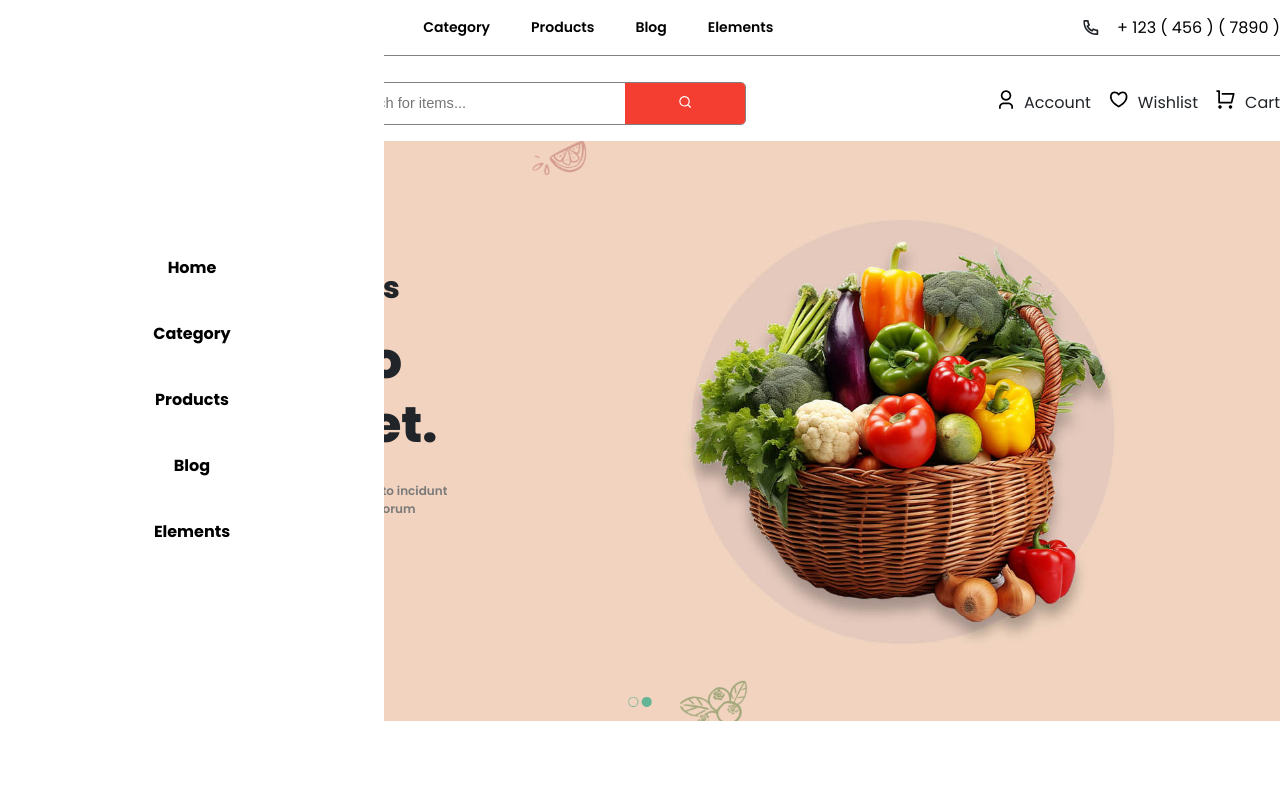
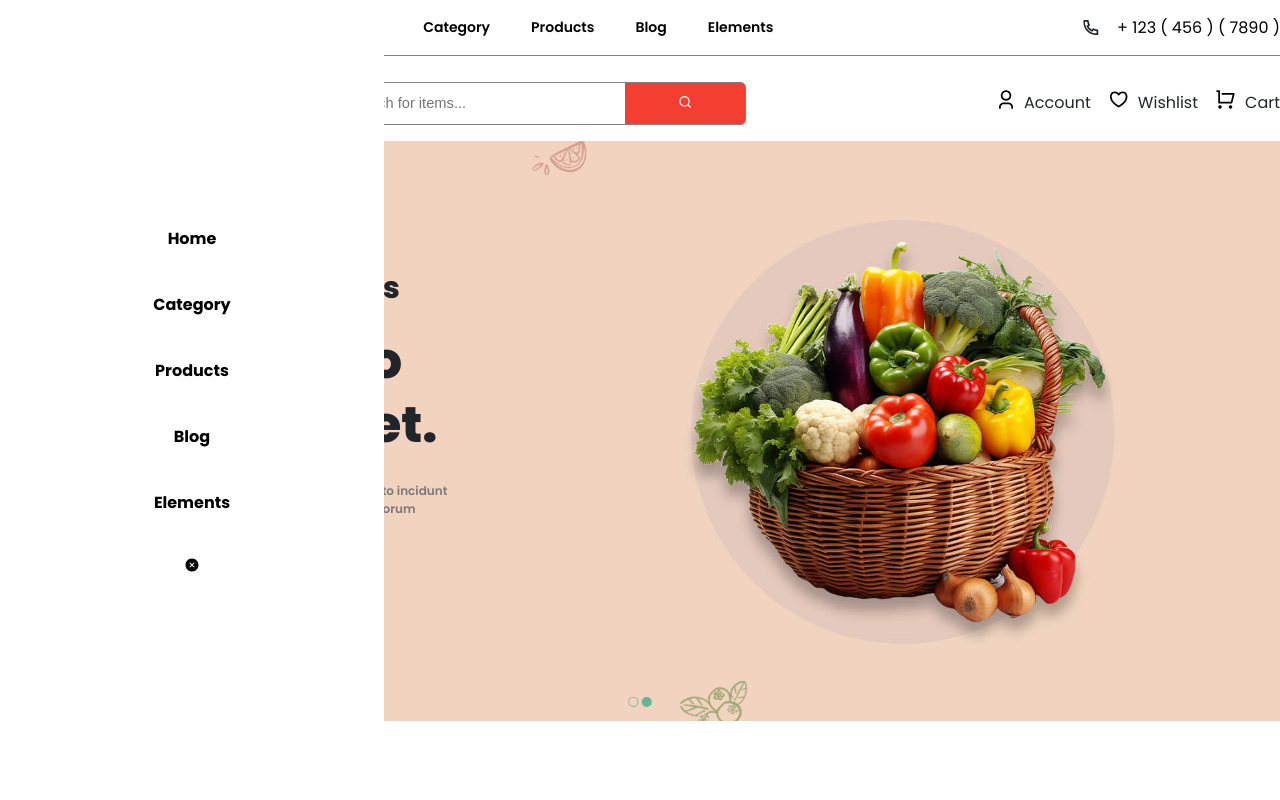
Before and after one commit to adisagar2003/reactjs-food-ecommerceapp, a React (Vite) app: page / in a window 1280 px wide. Both pictures are taken after a click on the link 15 px from the left and 27 px from the top of the page. Shown: the top 800 px of the page. Built offline with nearby package versions, Linux system fonts and the light colour scheme.

Commit message:
Added close button to the sidebar

```diff
--- a/src/Components/Header/Header.css
+++ b/src/Components/Header/Header.css
@@ -68,13 +68,18 @@
     gap: 10px;
 }
 
-.header-sidebar.active > a {
+.header-sidebar > a {
     font-weight: 700;
     padding: 1rem;
     position: relative;
+    display: none;
 }
 
-.header-sidebar.active > a::before {
+.header-sidebar.active > a {
+    display: flex;
+}
+
+.header-sidebar > a::before {
     content: "";
     position: absolute;
     bottom: 0px;
@@ -82,7 +87,7 @@
     height: 4px;
     background-color: black;
     right: 0px;
-    transition: .2s all;
+    transition: .4s all;
 }
 
 .header-sidebar.active > a:hover{
@@ -97,7 +102,15 @@
 .header-sidebar {
     width: 0%;
     background-color: white;
+    position: relative;
     transition: .5s all;
+    overflow:hidden;
+    transition: .2s all;
+}
+
+.header-close-circle {
+    position: absolute;
+    left: 0px;
 }
 
 @media (max-width: 768px) {
--- a/src/Components/Header/Header.jsx
+++ b/src/Components/Header/Header.jsx
@@ -1,6 +1,7 @@
 import React from 'react'
 import PhoneIcon from "../../assets/icons/phone.svg";
 import Menu from "../../assets/icons/menu.png";
+import { IoIosCloseCircle } from "react-icons/io";
 import "./Header.css";
 function Header() {
   const [headerSidebar, setHeaderSidebar] = React.useState(false);
@@ -13,6 +14,7 @@ function Header() {
             <a>Products</a>
             <a>Blog</a>
             <a>Elements</a>
+            <a onClick={()=>{setHeaderSidebar(false)}} className="header-close-circle"><IoIosCloseCircle /></a>
         </div>
         <div className='wrapper header'>
             <div className='header-navigation'>
```
